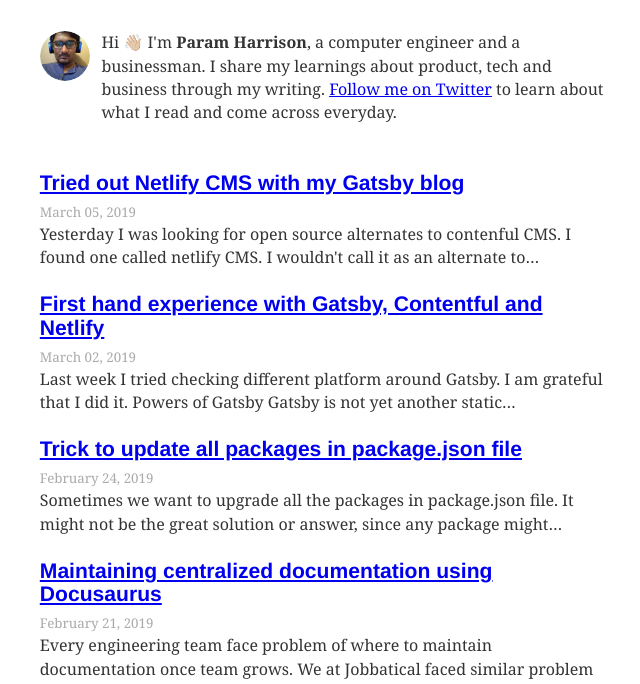
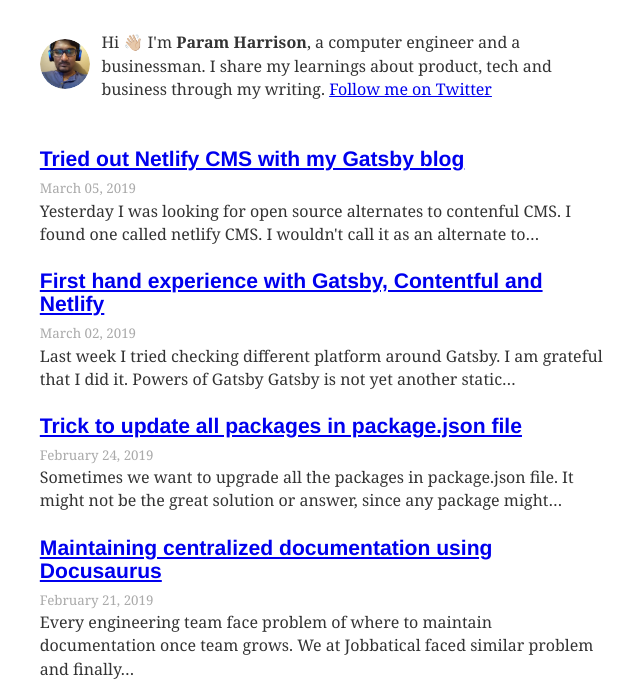
Before and after one commit to Param-Harrison/blog, a Gatsby site: page / in a window 1280 px wide. Shown: the part 73-757 px from the top of the page, without its empty margins (316-956 px from the left). Built offline with nearby package versions, Linux system fonts and the light colour scheme; Gatsby itself is replaced by a stand-in of ours; some packages are replaced by stand-ins of ours.

Commit message:
fix: bio twitter follow text

```diff
--- a/src/components/Bio.js
+++ b/src/components/Bio.js
@@ -21,6 +21,7 @@
               fixed={data.avatar.childImageSharp.fixed}
               alt={author}
               style={{
+                marginTop: rhythm(1 / 3),
                 marginRight: rhythm(1 / 2),
                 marginBottom: 0,
                 minWidth: 50,
@@ -44,8 +45,7 @@
                 href={`https://twitter.com/${social.twitter}`}
               >
                 Follow me on Twitter
-              </a>{' '}
-              to learn about what I read and come across everyday.
+              </a>
             </p>
           </div>
         );
```
